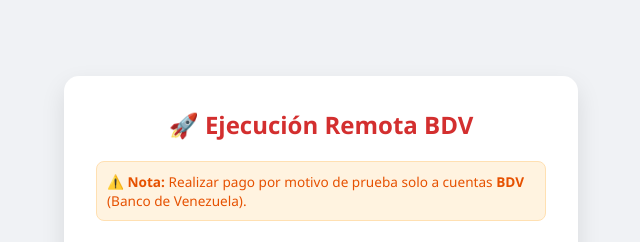
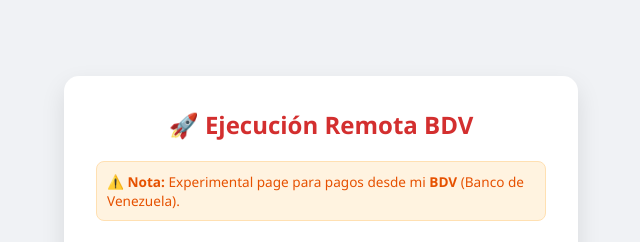
Before and after one commit to cursospracticanteaws-web/paymentbdv, a plain HTML site: page index.html in a window 1280 px wide. Shown: the top 242 px of the page, without its empty margins (319-959 px from the left). Drawn offline with Linux system fonts and the light colour scheme.

Commit message:
Update note for payment instructions on index.html

```diff
--- a/index.html
+++ b/index.html
@@ -29,7 +29,7 @@
     <h2>🚀 Ejecución Remota BDV</h2>
 
     <div class="nota-informativa">
-        <strong>⚠️ Nota:</strong> Realizar pago por motivo de prueba solo a cuentas <strong>BDV</strong> (Banco de Venezuela).
+        <strong>⚠️ Nota:</strong> Experimental page para pagos desde mi <strong>BDV</strong> (Banco de Venezuela).
     </div>
 
     <form id="pagoForm">
```
